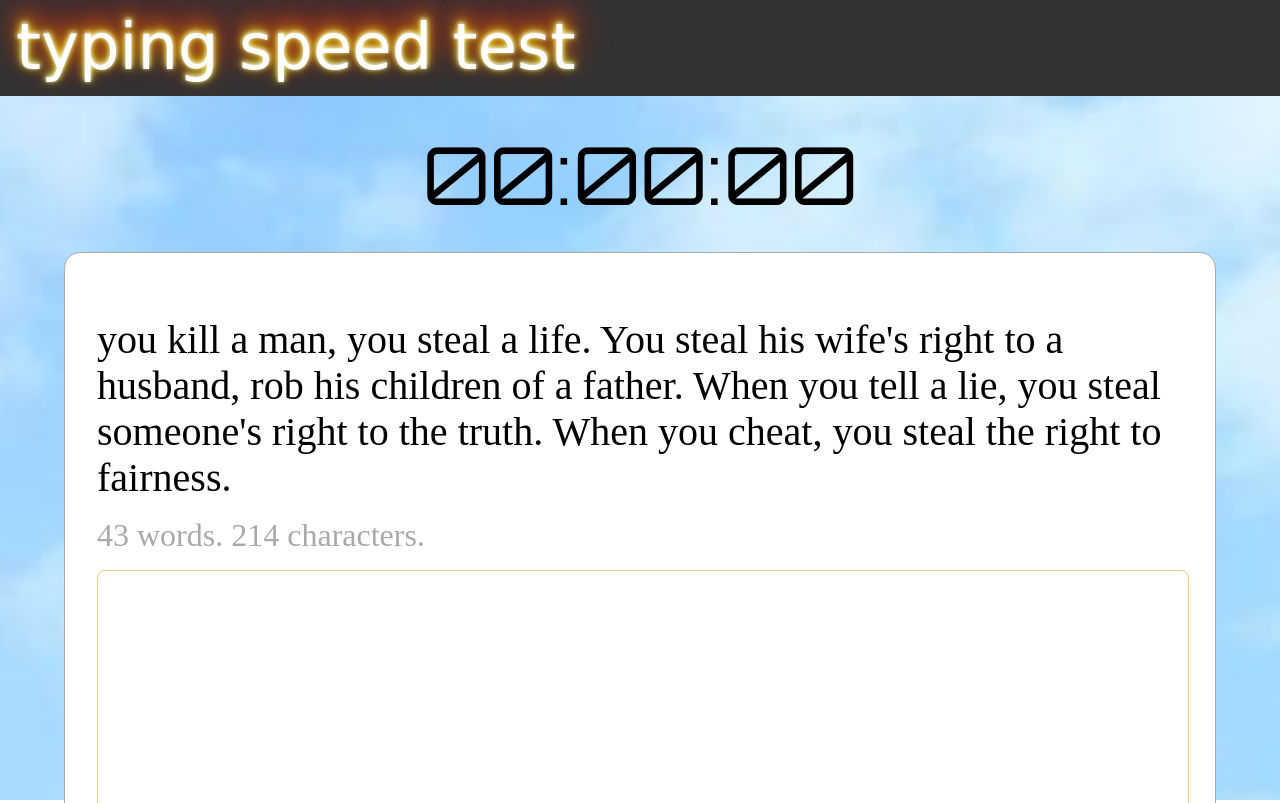
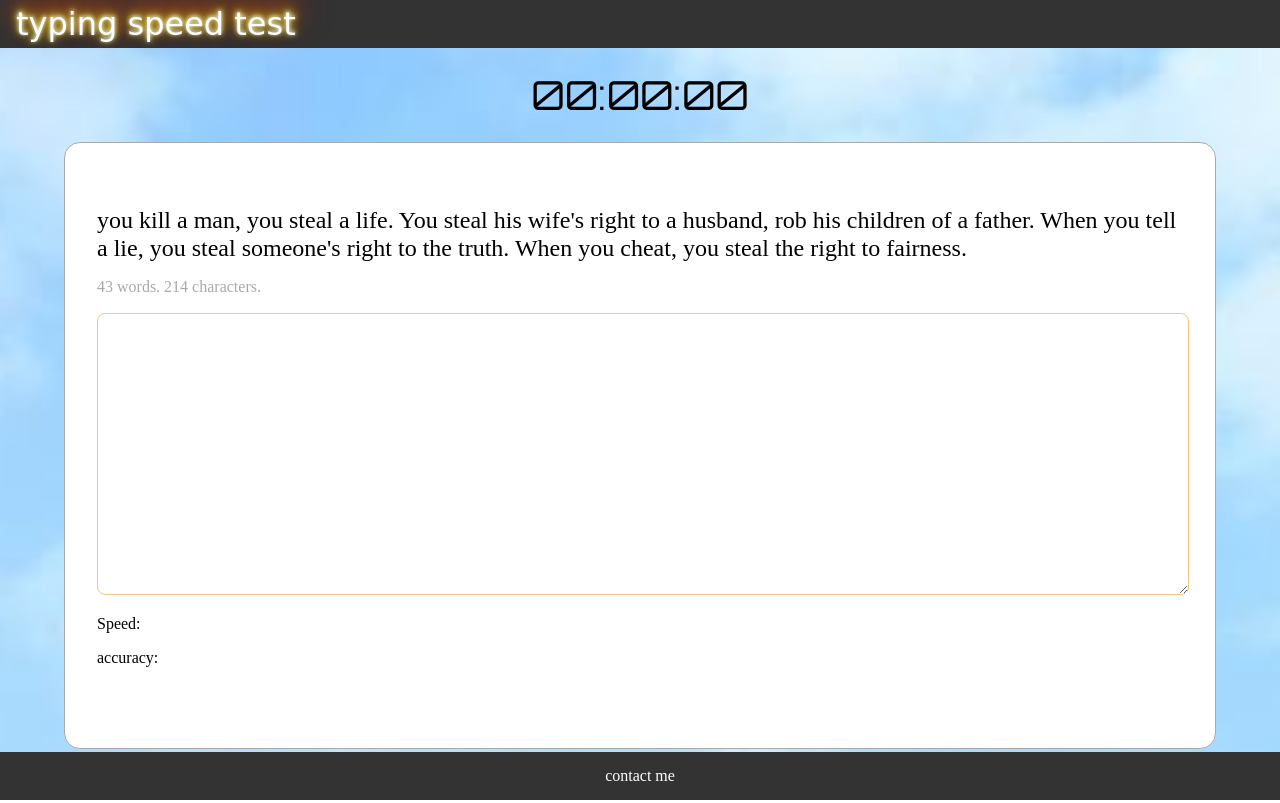
Before and after one commit to RyanGonzalezUSA/speed-typing-test, a plain HTML site: page index.html in a window 1280 px wide. Shown: the top 803 px of the page. Drawn offline with Linux system fonts and the light colour scheme; a web font is replaced by a local one.

Commit message:
change font sizes

```diff
--- a/style.css
+++ b/style.css
@@ -34,7 +34,7 @@
     "footer";
 
   grid-template-columns: 1fr;
-  grid-template-rows: 6rem 1fr 6rem;
+  grid-template-rows: 3rem 1fr 3rem;
   height: 100vh;
 }
 
@@ -49,7 +49,7 @@ header {
 
 .logo {
   font-family: 'Girassol', cursive;
-  font-size: 4rem;
+  font-size: 2rem;
   color: #FFFFFF;
   text-shadow: 0 -1px 4px #FFF,
     0 -2px 10px #ff0,
@@ -72,12 +72,12 @@ footer {
 }
 
 /* main content */
-.container {
+/* .container {
   font-size: 2rem;
-}
+} */
 
 .script-container {
-  font-size: 2.5rem;
+  font-size: 1.5rem;
   width: 100%;
   border-radius: 0.5rem;
 }
@@ -88,7 +88,7 @@ footer {
   border: 1px solid darkgray;
   border-radius: 0.5rem;
   outline: none;
-  font-size: 2.5rem;
+  font-size: 1.5rem;
 }
 
 .test-input:focus {
@@ -109,8 +109,8 @@ footer {
 .timer-container {
   display: flex;
   justify-content: center;
-  font-size: 5rem;
-  margin: 2rem 0;
+  font-size: 2.5rem;
+  margin: 1.5rem 0;
 }
 
 .timer {
```
